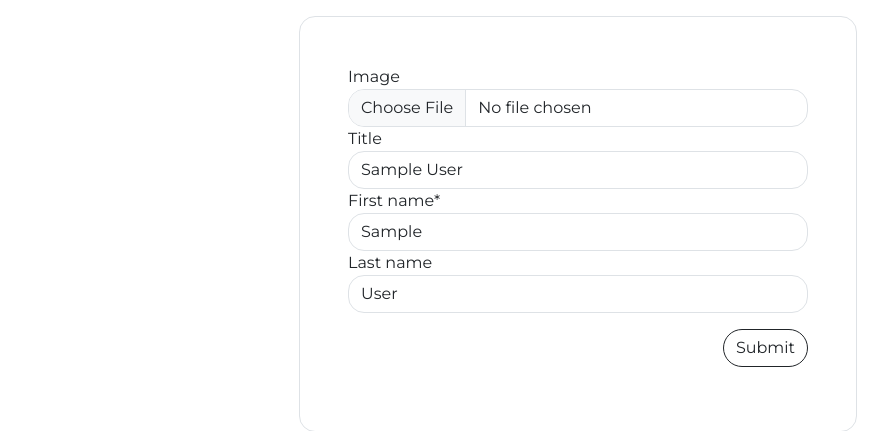
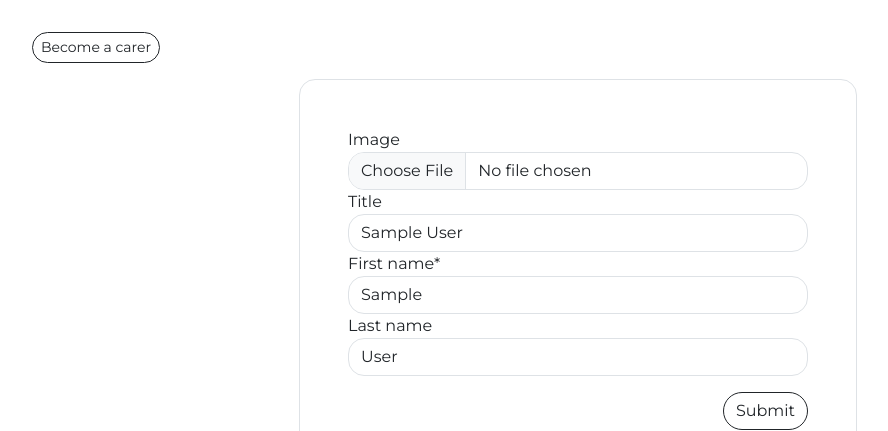
Before and after one commit to swelanauguste/medical-care, a Django app: a page that uses app/templates/users/profile_form.html in a window 1280 px wide. Shown: the part 90-521 px from the top of the page, without its empty margins (62-950 px from the left). Run offline with Django 4.2, Linux system fonts and the light colour scheme; a user stored in the database is signed in; tables that the repository leaves empty hold one stand-in row (values such as "Sample post"); grey boxes marked "Sample" are stand-in pictures; some libraries are stand-ins or nearby versions.

Commit message:
add become a create button

```diff
--- a/app/templates/users/profile_form.html
+++ b/app/templates/users/profile_form.html
@@ -7,6 +7,9 @@
 
 
 {% block content %}
+<div class="container my-3">
+    <a class="btn btn-sm btn-outline-dark rounded-pill" href="{% url 'medical-care-profile-create' %}">Become a carer</a>
+</div>
 
 <form action=""
     enctype="multipart/form-data"
```
